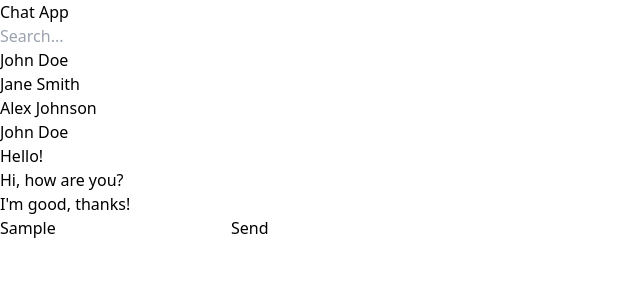
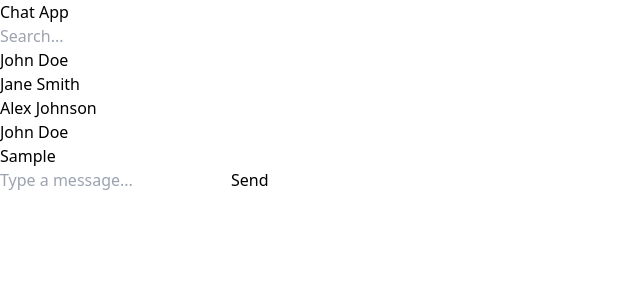
Before and after one commit to GeorgiEnev/chat-app, a React (Vite) app in the folder frontend/: page /chat in a window 1280 px wide. Both pictures are taken after typing "Sample" into the empty fields and a click on the button "Send". Shown: the top 300 px of the page, without its empty margins (0-640 px from the left). Built offline with nearby package versions, Linux system fonts and the light colour scheme.

Commit message:
implement local chat message state and interaction flow

```diff
--- a/frontend/src/components/MessageInput.tsx
+++ b/frontend/src/components/MessageInput.tsx
@@ -1,14 +1,34 @@
-export default function MessageInput() {
+import { useState } from "react";
+
+type MessageInputProps = {
+  onSend: (text: string) => void;
+};
+
+export default function MessageInput({ onSend }: MessageInputProps) {
+  const [text, setText] = useState("");
+
+  function handleSend() {
+    if (!text.trim()) return;
+
+    onSend(text);
+    setText("");
+  }
+
   return (
     <div className="border-t border-zinc-800 p-4">
       <div className="flex items-center gap-2">
         <input
+          value={text}
+          onChange={(e) => setText(e.target.value)}
           type="text"
           placeholder="Type a message..."
           className="flex-1 rounded-lg bg-zinc-800 px-4 py-2 outline-none"
         />
 
-        <button className="rounded-lg bg-white px-4 py-2 font-semibold text-black">
+        <button
+          onClick={handleSend}
+          className="rounded-lg bg-white px-4 py-2 font-semibold text-black"
+        >
           Send
         </button>
       </div>
--- a/frontend/src/components/MessageList.tsx
+++ b/frontend/src/components/MessageList.tsx
@@ -1,18 +1,19 @@
-export default function MessageList() {
+type MessageListProps = {
+  messages: string[];
+};
+
+export default function MessageList({ messages }: MessageListProps) {
   return (
     <div className="flex-1 overflow-y-auto p-4">
       <div className="flex flex-col space-y-2">
-        <div className="self-start rounded-lg bg-zinc-800 px-4 py-2">
-          Hello!
-        </div>
-
-        <div className="self-end rounded-lg bg-white px-4 py-2 text-black">
-          Hi, how are you?
-        </div>
-
-        <div className="self-start rounded-lg bg-zinc-800 px-4 py-2">
-          I'm good, thanks!
-        </div>
+        {messages.map((msg, index) => (
+          <div
+            key={index}
+            className="self-end rounded-lg bg-white px-4 py-2 text-black"
+          >
+            {msg}
+          </div>
+        ))}
       </div>
     </div>
   );
--- a/frontend/src/pages/ChatPage.tsx
+++ b/frontend/src/pages/ChatPage.tsx
@@ -1,9 +1,19 @@
+import { useState } from "react";
+
 import ChatHeader from "../components/ChatHeader.tsx";
 import ChatSidebar from "../components/ChatSidebar.tsx";
 import MessageInput from "../components/MessageInput.tsx";
 import MessageList from "../components/MessageList.tsx";
 
 export default function ChatPage() {
+  const [messages, setMessages] = useState<string[]>([]);
+
+  function handleSendMessages(text: string) {
+    if (!text.trim()) return;
+
+    setMessages((prev) => [...prev, text]);
+  }
+
   return (
     <div className="h-screen grid grid-cols-[320px_1fr] bg-zinc-950 text-white">
       <ChatSidebar />
@@ -11,9 +21,9 @@ export default function ChatPage() {
       <main className="flex flex-col">
         <ChatHeader />
 
-        <MessageList />
+        <MessageList messages={messages} />
 
-        <MessageInput />
+        <MessageInput onSend={handleSendMessages} />
       </main>
     </div>
   );
```
